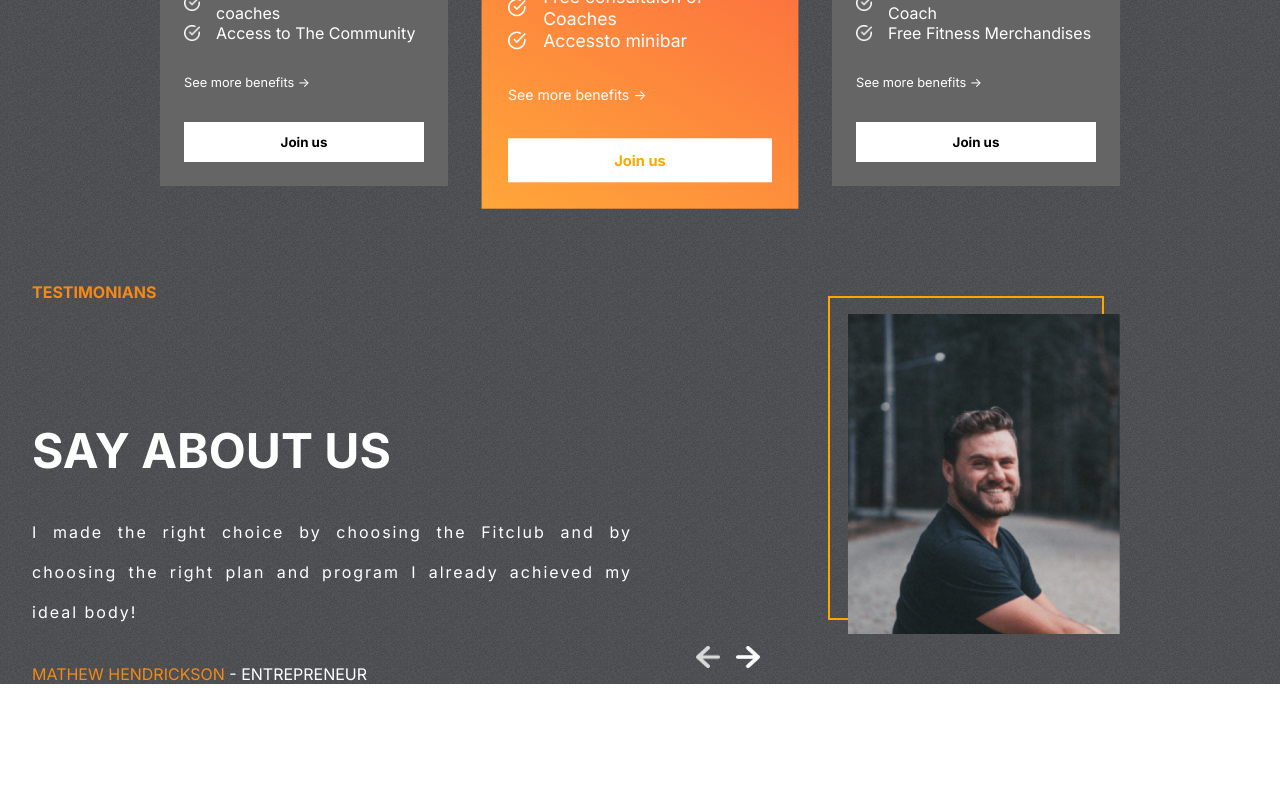
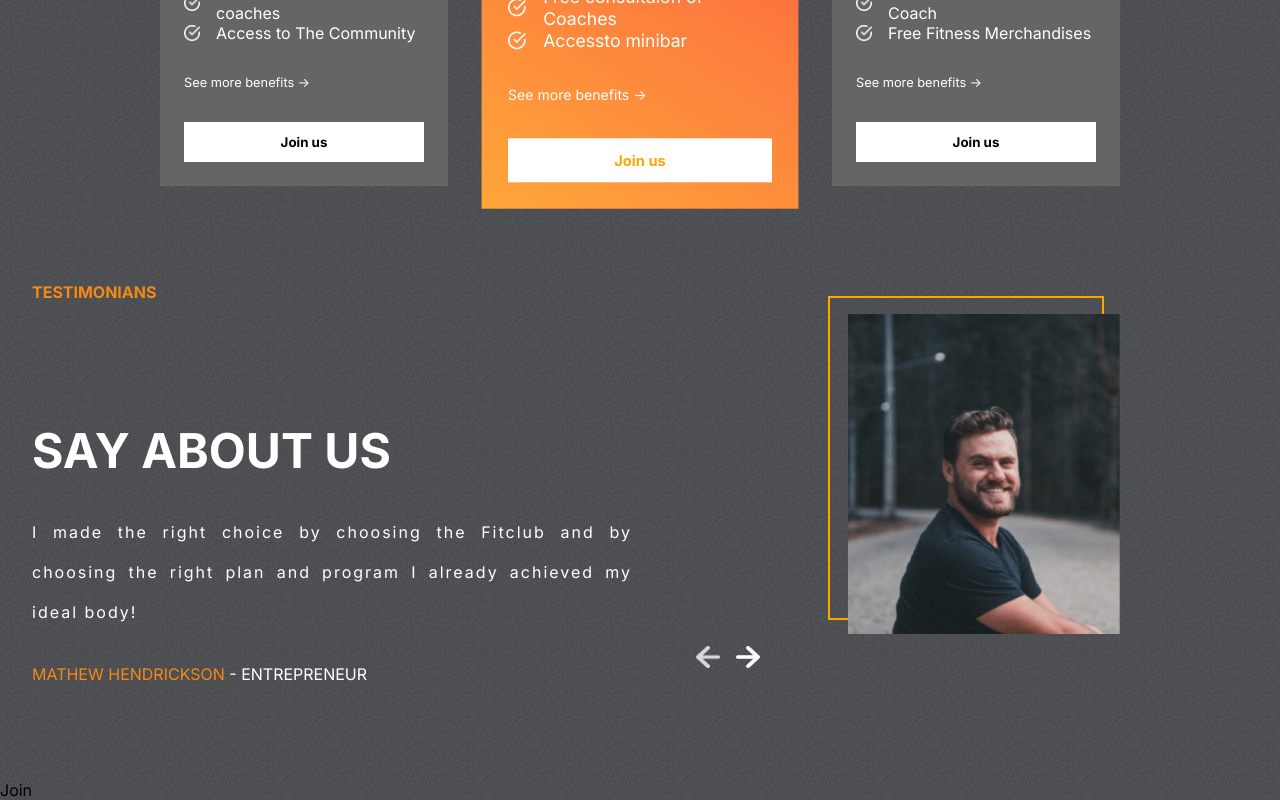
Before and after one commit to IrynaTemchuk/FitClub-React-Project, a React (Create React App) app: page / in a window 1280 px wide. Shown: the part 2218-3018 px from the top of the page. Before the commit the page ends 2902 px from the top, so only its background shows below. Built offline with nearby package versions, Linux system fonts and the light colour scheme.

Commit message:
Add Join section

```diff
--- a/src/App.js
+++ b/src/App.js
@@ -4,6 +4,7 @@ import Programs from './components/Programs/Programs';
 import Reasons from './components/Reasons/Reasons';
 import Plans from './components/Plans/Plans';
 import Testimonials from './components/Testimonials/Testimonials';
+import Join from './components/Join/Join';
 
 function App() {
   return (
@@ -13,6 +14,7 @@ function App() {
       <Reasons />
       <Plans />
       <Testimonials />
+      <Join />
     </div>
   );
 }
--- /dev/null
+++ b/src/components/Join/Join.jsx
@@ -0,0 +1,10 @@
+import React from 'react'
+import './Join.css'
+
+const Join = () => {
+  return (
+    <div>Join</div>
+  )
+}
+
+export default Join
```
Also changed, not shown: src/components/Join/Join.css (added).
